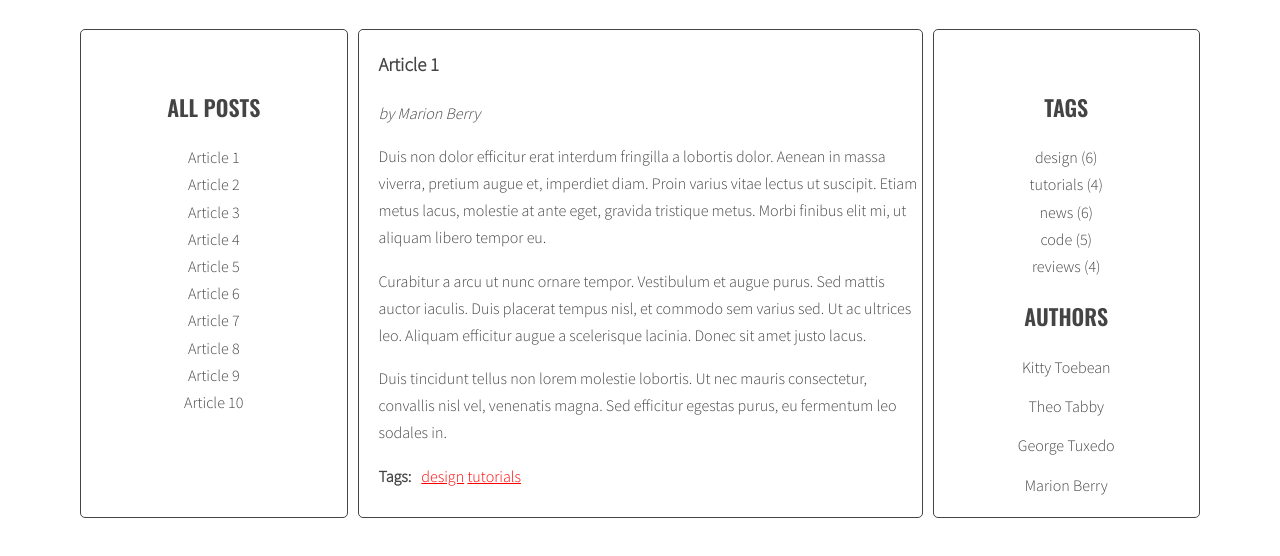
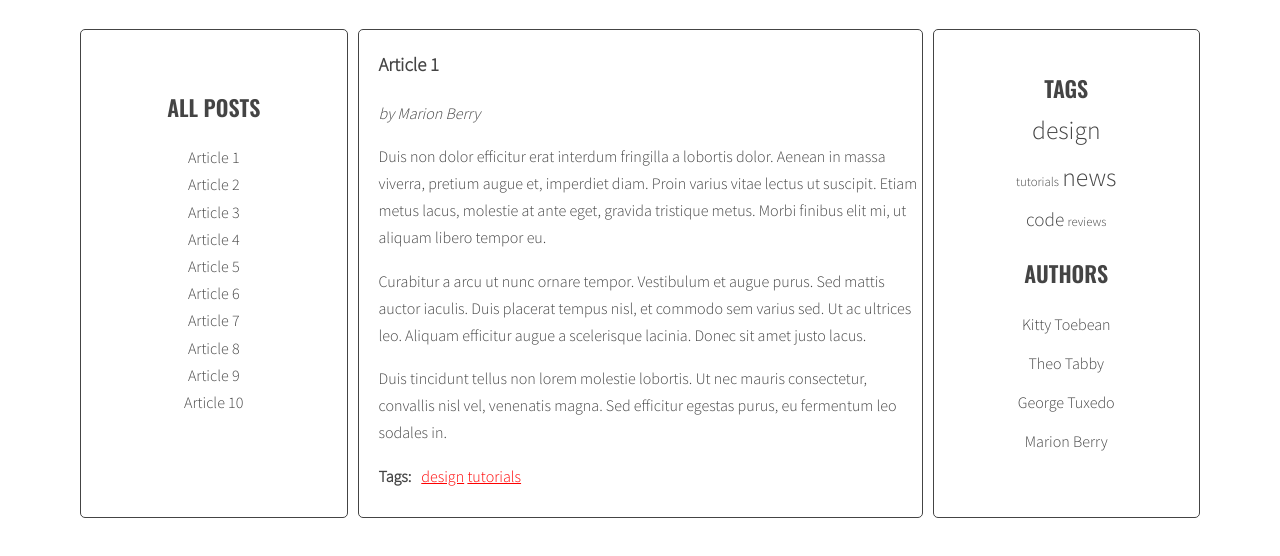
Before and after one commit to Emwook/javascript-blog, a website: page index.html in a window 1280 px wide. Shown: the part 214-770 px from the top of the page. Drawn offline with nearby package versions, Linux system fonts and the light colour scheme.

Commit message:
add tag cloud

```diff
--- a/js/script.js
+++ b/js/script.js
@@ -82,7 +82,9 @@ const optArticleSelector = '.post',
   optTitleListSelector = '.titles',
   optArticleTagsSelector = '.post-tags .list',
   optArticleAuthorSelector = '.post-author',
-  optTagsListSelector = '.tags';
+  optTagsListSelector = '.tags',
+  optCloudClassCount = 5,
+  optCloudClassPrefix = 'tag-size-';
 
 /* [ Title Links */
 function generateTitleLinks(customSelector = ''){
@@ -124,13 +126,42 @@ function generateTitleLinks(customSelector = ''){
 /* Title Links ] */
 
 /* [ Tags  */
-/* function tagsParams(tags){
-  let count = '';
-  for(let tag of tags){
+function calculateTagsParams(tags){
+  let params = {};
+  params.max = 0;
+  params.min = 999999;
+  for(let tag in tags){
+    //console.log(tag + ' is used ' + tags[tag] + ' times');
+    if(tags[tag] > params.max){
+      params.max = tags[tag];
+    }
+    if(tags[tag] < params.min){
+      params.min = tags[tag];
+    }
+  }
+  return params;
+}
 
+function calculateTagClass(count, params){
+  let className = '';
+  let size = params.max - params.min;
+
+  const relativeValue = (count/size - size);
+  //console.log(relativeValue);
+  let classIndex ;
+  for (let i = 1; i < optCloudClassCount + 1; i++){
+    if (relativeValue >= (optCloudClassCount - i)/optCloudClassCount){
+      classIndex = (optCloudClassCount - i) + 1;
+      break;
+    }
+    else{
+      continue;
+    }
   }
+  //console.log(classIndex);
+  className += optCloudClassPrefix + classIndex;
+  return className;
 }
-*/
 
 function generateTags(){
 /* [NEW] create a new variable allTags with an empty object */
@@ -187,14 +218,12 @@ function generateTags(){
 
   /* [NEW] add html from allTags to tagList */
 
-  /*
+
   const tagsParams = calculateTagsParams(allTags);
-  console.log('tagsParams:', tagsParams);
-  */
 
   let allTagsHTML = '';
   for(let tag in allTags){
-    allTagsHTML += '<li><a href="#tag-' + tag + '"><span>' + tag + '  (' + allTags[tag] + ') '+ '</span></a></li>';
+    allTagsHTML += '<li><a href="#tag-' + tag + '" class ="' + calculateTagClass(allTags[tag], tagsParams) + '" ><span>' + tag + /*'  (' + allTags[tag] + ') '+ */ '</span></a></li>';
   }
   tagList.innerHTML = allTagsHTML;
 
--- a/sass/style.scss
+++ b/sass/style.scss
@@ -206,6 +206,20 @@ body {
   }
 }
 
+.tags-box{
+  .section-title{
+    margin: 0;
+  }
+  .tags{
+    margin: 0 auto;
+    max-width: 50%;
+    li {
+      display: inline-block;
+      padding: 0.1rem;
+    }
+  }
+}
+
 // layout classes to switch on or off based on window width
 
 .right-tall {
@@ -235,3 +249,21 @@ body {
     columns: 2;
   }
 }
+
+// tag sizes for the tag cloud
+
+.tag-size-1 {
+  font-size: 0.8rem;
+}
+.tag-size-2 {
+  font-size: 0.1rem;
+}
+.tag-size-3 {
+  font-size: 1.2rem;
+}
+.tag-size-4 {
+  font-size: 1.4rem;
+}
+.tag-size-5 {
+  font-size: 1.6rem;
+}
```
Also changed, not shown: css/style.css, sass/style.css, 2 other files.
